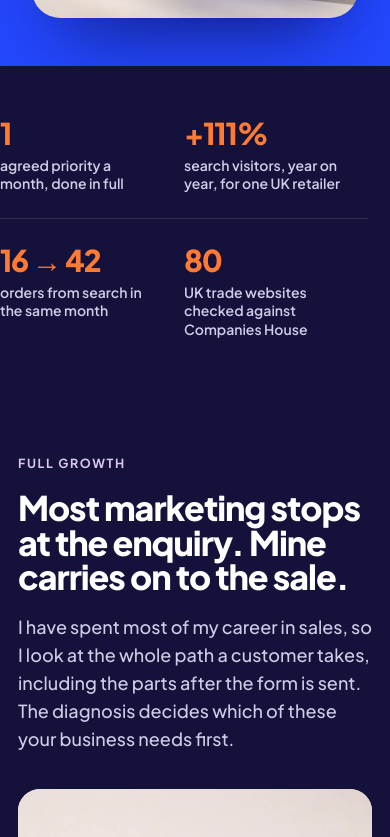
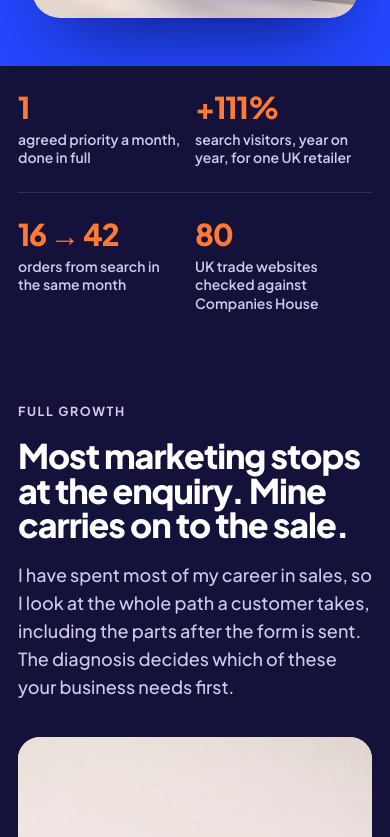
Before and after one commit to Samueljwebdev/SAURIAPortfolio, a plain HTML site: page index.html in a window 390 px wide. Shown: the part 939-1776 px from the top of the page. Drawn offline with Linux system fonts and the light colour scheme.

Commit message:
fix: stats band lost its side padding on mobile (rule caught the wrapper)
Co-Authored-By: Claude Opus 5.5 <noreply@anthropic.com>

```diff
--- a/site.css
+++ b/site.css
@@ -54,8 +54,8 @@ section{padding-block:clamp(64px,8vw,104px)}
 /* numbers band */
 .band{background:var(--ink);color:#fff;padding-block:0}
 .band .wrap{display:grid;grid-template-columns:repeat(4,1fr)}
-.band div{padding:26px 22px;border-left:1px solid rgba(255,255,255,.12)}
-.band div:first-child{border-left:0;padding-left:0}
+.band .wrap>div{padding:26px 22px;border-left:1px solid rgba(255,255,255,.12)}
+.band .wrap>div:first-child{border-left:0;padding-left:0}
 .band b{display:block;font-size:clamp(30px,3.4vw,44px);font-weight:800;letter-spacing:-.04em;line-height:1;color:var(--orange)}
 .band span{display:block;font-size:14px;font-weight:600;color:#cfcbe8;margin-top:8px;line-height:1.3}
 
@@ -202,8 +202,8 @@ footer a{color:#fff}
   .hero .wrap,.film-grid,.offer-grid,.proof-grid,.about-grid,.close .wrap{grid-template-columns:1fr}
   .stage{max-width:460px;margin-inline:auto;width:92%}
   .band .wrap{grid-template-columns:1fr 1fr}
-  .band div{border-left:0;padding-left:0;border-top:1px solid rgba(255,255,255,.12)}
-  .band div:nth-child(-n+2){border-top:0}
+  .band .wrap>div{border-left:0;padding-left:0;padding-right:12px;border-top:1px solid rgba(255,255,255,.12)}
+  .band .wrap>div:nth-child(-n+2){border-top:0}
   .tiles{grid-template-columns:1fr 1fr}
   .m-grid,.work-grid{grid-template-columns:1fr 1fr}
   .steps{grid-template-columns:1fr}
```
